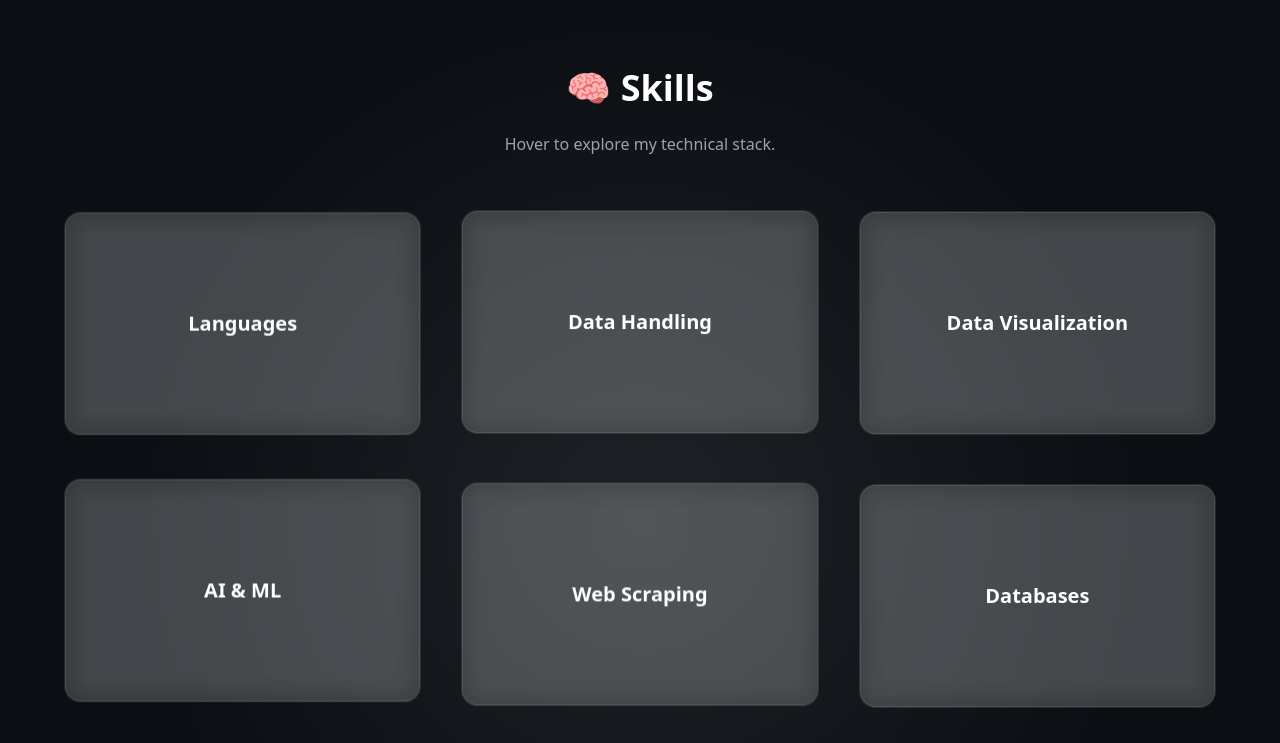
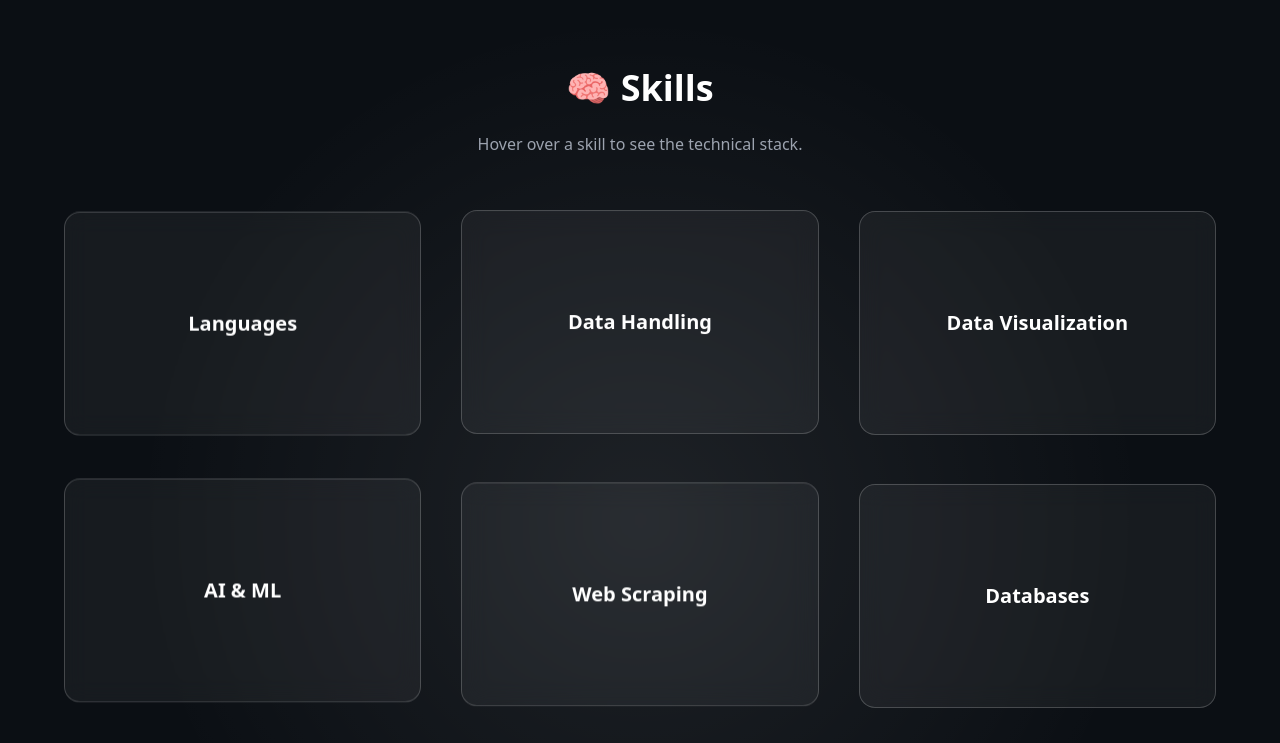
Before and after one commit to Tanishkapundhir78/ai-portfolio, a React (Vite) app: page / in a window 1280 px wide. Shown: the part 4180-4923 px from the top of the page. Built offline with nearby package versions, Linux system fonts and the light colour scheme.

Commit message:
Modified

```diff
--- a/src/components/Skills.jsx
+++ b/src/components/Skills.jsx
@@ -12,62 +12,44 @@ export default function Skills() {
 
   return (
     <section className="relative text-white py-24 px-6 overflow-hidden">
-
-      {/* 🔥 BACKGROUND */}
+      {/* Background */}
       <div className="absolute inset-0 bg-[#0b0f14]">
         <div className="absolute inset-0 bg-[radial-gradient(circle_at_center,rgba(255,255,255,0.08),transparent_60%)]"></div>
       </div>
 
       <div className="relative z-10 max-w-6xl mx-auto">
-
         <h2 className="text-4xl font-bold text-center mb-6">
           🧠 Skills
         </h2>
-
         <p className="text-center text-gray-400 mb-16">
-          Hover to explore my technical stack.
+          Hover over a skill to see the technical stack.
         </p>
 
-        {/* GRID */}
+        {/* Grid */}
         <div className="grid md:grid-cols-2 lg:grid-cols-3 gap-10">
-
           {skills.map((skill, index) => (
             <div key={index} className="group perspective">
 
-              {/* CARD WRAPPER */}
-              <div className="relative w-full h-56 transition-transform duration-700 preserve-3d group-hover:rotate-y-180 animate-float">
+              {/* Card Wrapper */}
+              <div className="relative w-full h-56 transform-style preserve-3d transition-transform duration-700 group-hover:rotate-y-180 animate-float">
 
-                {/* FRONT SIDE */}
-                <div className="absolute inset-0 backface-hidden rounded-2xl p-[1px]
-                  bg-gradient-to-r from-white/10 to-white/10 backdrop-blur-md">
-
-                  <div className="h-full rounded-2xl border border-white/10 bg-white/5 backdrop-blur-md flex items-center justify-center">
-                    <h3 className="text-xl font-semibold">
-                      {skill.title}
-                    </h3>
-                  </div>
+                {/* Front */}
+                <div className="absolute inset-0 rounded-2xl border border-white/20 backdrop-blur-md bg-white/5 flex items-center justify-center backface-hidden">
+                  <h3 className="text-xl font-semibold">{skill.title}</h3>
                 </div>
 
-                {/* BACK SIDE */}
-                <div className="absolute inset-0 backface-hidden rotate-y-180 rounded-2xl p-[1px]
-                  bg-gradient-to-r from-purple-400/50 to-blue-400/50 backdrop-blur-md">
-
-                  <div className="h-full rounded-2xl border border-white/10 bg-white/5 backdrop-blur-md flex flex-wrap items-center justify-center gap-2 p-4">
-                    {skill.items.map((item, i) => (
-                      <span
-                        key={i}
-                        className="px-3 py-1 text-sm bg-white/10 border border-white/10 rounded-full"
-                      >
-                        {item}
-                      </span>
-                    ))}
-                  </div>
+                {/* Back */}
+                <div className="absolute inset-0 rounded-2xl border border-white/20 backdrop-blur-md bg-white/10 flex flex-wrap items-center justify-center gap-2 p-4 rotate-y-180 backface-hidden">
+                  {skill.items.map((item, i) => (
+                    <span key={i} className="px-3 py-1 text-sm border border-white/20 rounded-full">
+                      {item}
+                    </span>
+                  ))}
                 </div>
 
               </div>
             </div>
           ))}
-
         </div>
       </div>
     </section>
```
